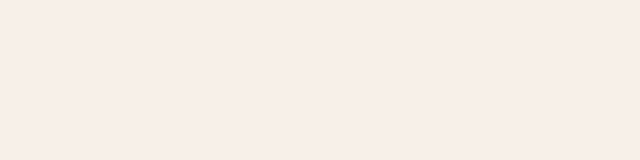
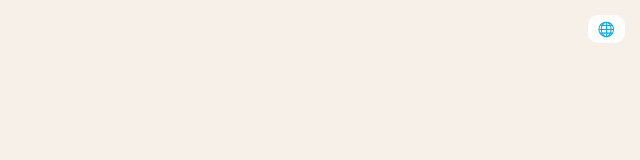
Before and after one commit to AminaSultanova/Online-menu, a website: page frontend/menu.html in a window 1280 px wide. Shown: the full height of the page, 640-1280 px from the left. Drawn offline with Linux system fonts and the light colour scheme.

Commit message:
add language switch button

```diff
--- a/frontend/js/language.js
+++ b/frontend/js/language.js
@@ -12,6 +12,17 @@ window.addEventListener("DOMContentLoaded", () => {
     const title = document.getElementById("title");
 
     if (title) {
-        title.textContent = getLangText("Menu", "Меню");
+        const titleText = document.querySelector(".title-text");
+        if (titleText) {
+            titleText.textContent = getLangText("Menu", "Меню");
+        }
     }
 });
+
+function toggleLanguage() {
+    let current = localStorage.getItem("lang") || "ru";
+    let next = current === "ru" ? "en" : "ru";
+    localStorage.setItem("lang", next);
+
+    location.reload(); // перезагружаем страницу, чтобы обновить текст
+}
--- a/frontend/menu.html
+++ b/frontend/menu.html
@@ -7,16 +7,19 @@
 </head>
 <body>
 
-  <div class="header" id="header-title">Меню</div>
+<div class="header" id="header-title">
+    <span class="title-text">Меню</span>
+    <button class="lang-switch" onclick="toggleLanguage()">🌐</button>
+</div>
 
   <div class="container">
     <div id="categories" class="categories"></div>
 
-    <!-- Позиции меню -->
     <div id="items" class="items"></div>
   </div>
 
   <script src="js/menu.js"></script>
+  <script src="js/language.js"></script>
 
 </body>
 </html>
--- a/frontend/style.css
+++ b/frontend/style.css
@@ -88,6 +88,22 @@ header {
     transform: scale(1.05);
 }
 
+.lang-switch {
+    position: absolute;
+    right: 15px;
+    top: 15px;
+    background: white;
+    color: #392819;
+    border: none;
+    padding: 6px 10px;
+    border-radius: 10px;
+    font-size: 14px;
+    cursor: pointer;
+}
+header {
+    position: relative; /* чтобы кнопка внутри позиционировалась */
+}
+
 @media (max-width: 768px) {
     .category-list, .item-list {
         grid-template-columns: 1fr; /* Одна колонка - вертикальное расположение */
```
Also changed, not shown: frontend/categories.html (+4 -1 lines), frontend/items.html (+4 -1 lines).
